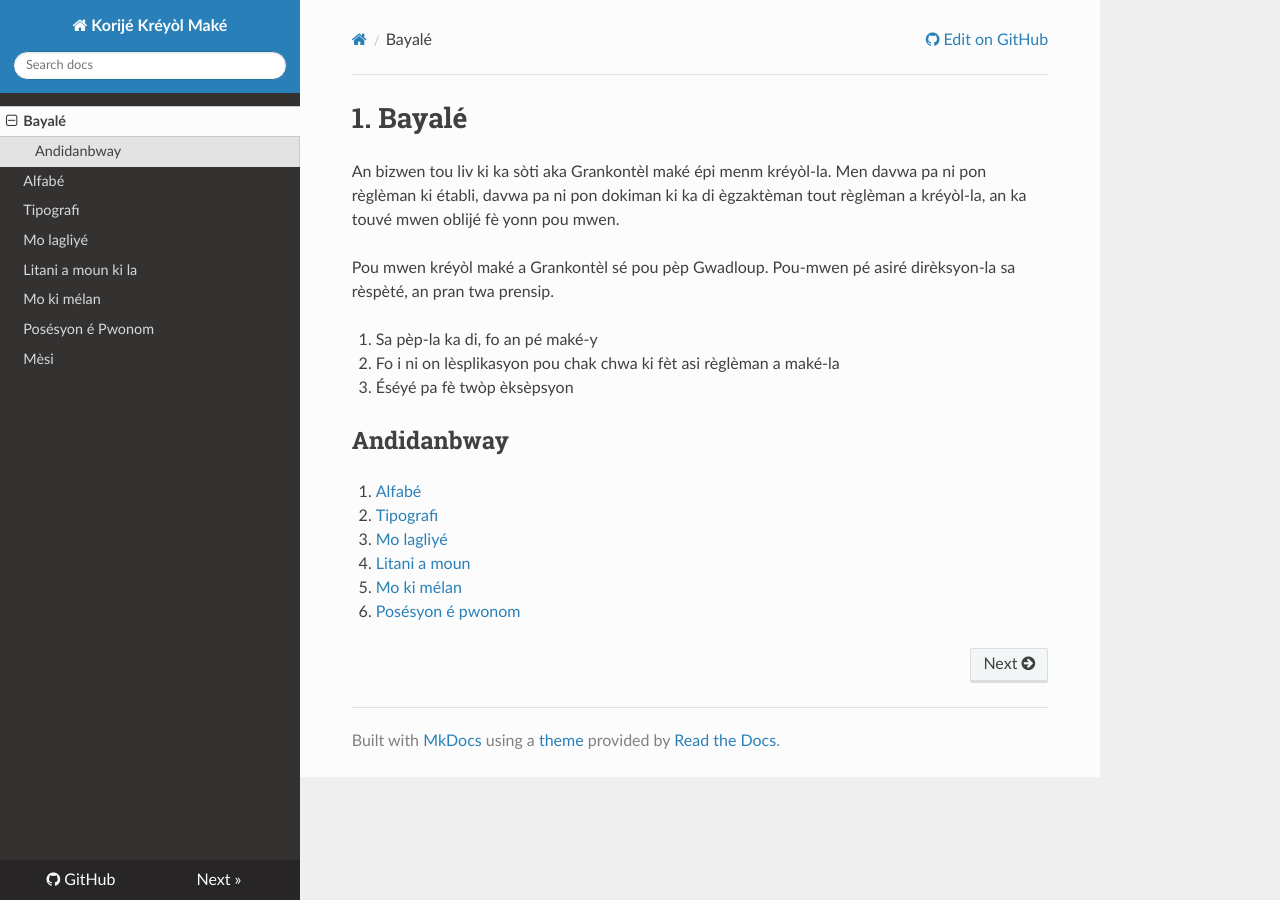
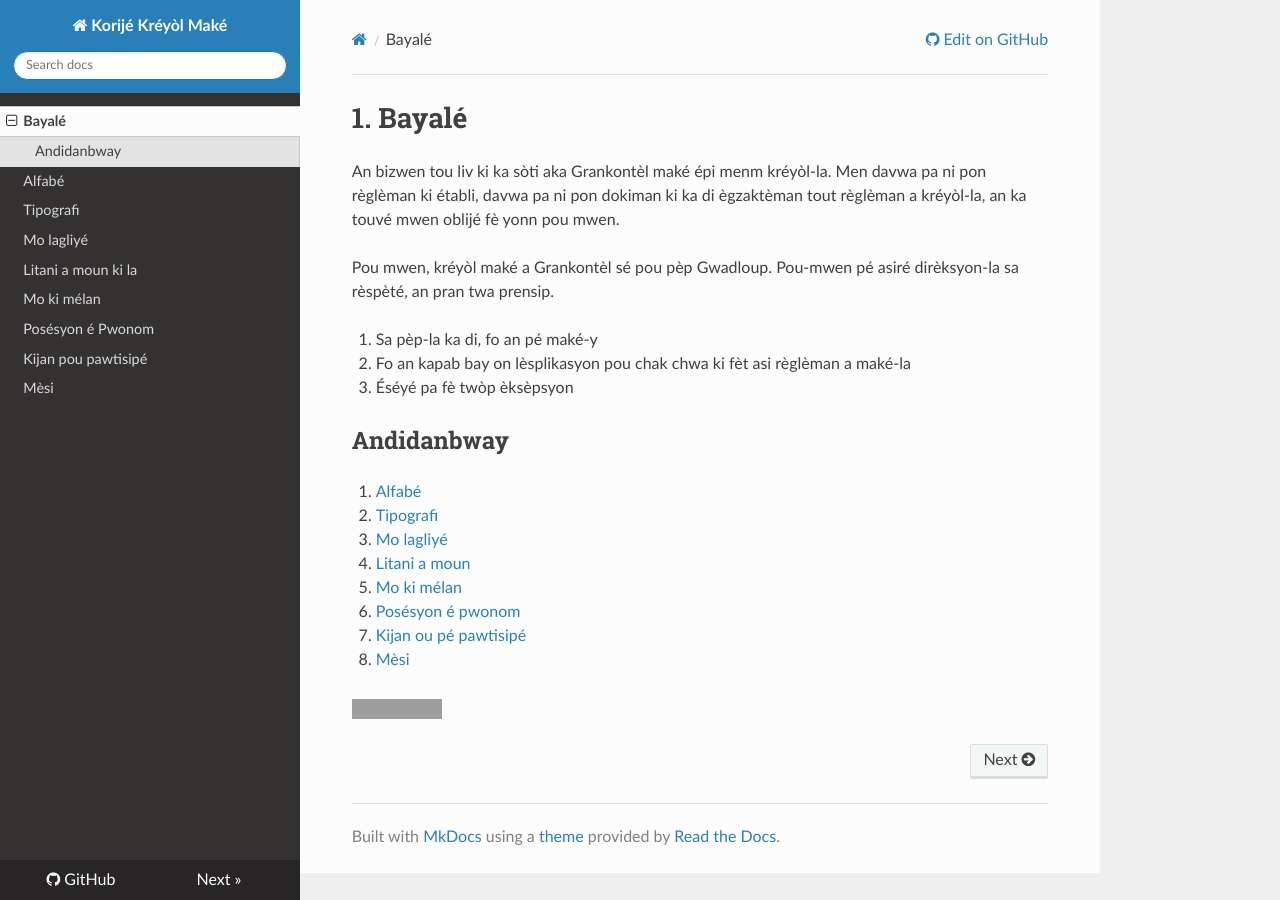
Before and after one commit to grankontel/kkm, an MkDocs documentation site: the page built from docs/index.md, in a window 1280 px wide. Built offline with MkDocs 1.6.1, drawn with Linux system fonts in a browser that asks for light colours; nearby versions of some CDN libraries; grey boxes are pictures that could not be loaded.

Commit message:
Kontribisyon
Kijan pou participé

```diff
--- a/docs/index.md
+++ b/docs/index.md
@@ -2,10 +2,10 @@
 
 An bizwen tou liv ki ka sòti aka Grankontèl maké épi menm kréyòl-la. Men davwa pa ni pon règlèman ki établi, davwa pa ni pon dokiman ki ka di ègzaktèman tout règlèman a kréyòl-la, an ka touvé mwen oblijé fè yonn pou mwen.
 
-Pou mwen kréyòl maké a Grankontèl sé pou pèp Gwadloup. Pou-mwen pé asiré dirèksyon-la sa rèspèté, an pran twa prensip.
+Pou mwen, kréyòl maké a Grankontèl sé pou pèp Gwadloup. Pou-mwen pé asiré dirèksyon-la sa rèspèté, an pran twa prensip.
 
 1. Sa pèp-la ka di, fo an pé maké-y
-2. Fo i ni on lèsplikasyon pou chak chwa ki fèt asi règlèman a maké-la
+2. Fo an kapab bay on lèsplikasyon pou chak chwa ki fèt asi règlèman a maké-la
 3. Éséyé pa fè twòp èksèpsyon
 
 ## Andidanbway
@@ -16,3 +16,8 @@ Pou mwen kréyòl maké a Grankontèl sé pou pèp Gwadloup. Pou-mwen pé asiré
 4. [Litani a moun](litani.md)
 5. [Mo ki mélan](koreksyon.md)
 6. [Posésyon é pwonom](posesyon.md)
+7. [Kijan ou pé pawtisipé](kontribisyon.md)
+8. [Mèsi](mesi.md)
+
+
+![Licence Creative Commons CC-by-SA 4.0](https://i.creativecommons.org/l/by-sa/4.0/88x31.png "Licence Creative Commons Attribution -  Partage dans les Mêmes Conditions 4.0 International")
--- a/mkdocs.yml
+++ b/mkdocs.yml
@@ -17,4 +17,5 @@ nav:
     - 'Litani a moun ki la': 'litani.md'
     - 'Mo ki mélan': 'koreksyon.md'
     - 'Posésyon é Pwonom': 'posesyon.md'
+    - 'Kijan pou pawtisipé': 'kontribisyon.md'
     - 'Mèsi': 'mesi.md'
```
Also changed, not shown: README.md (+2 -1 lines), docs/kontribisyon.md (added, +36 -0 lines).
